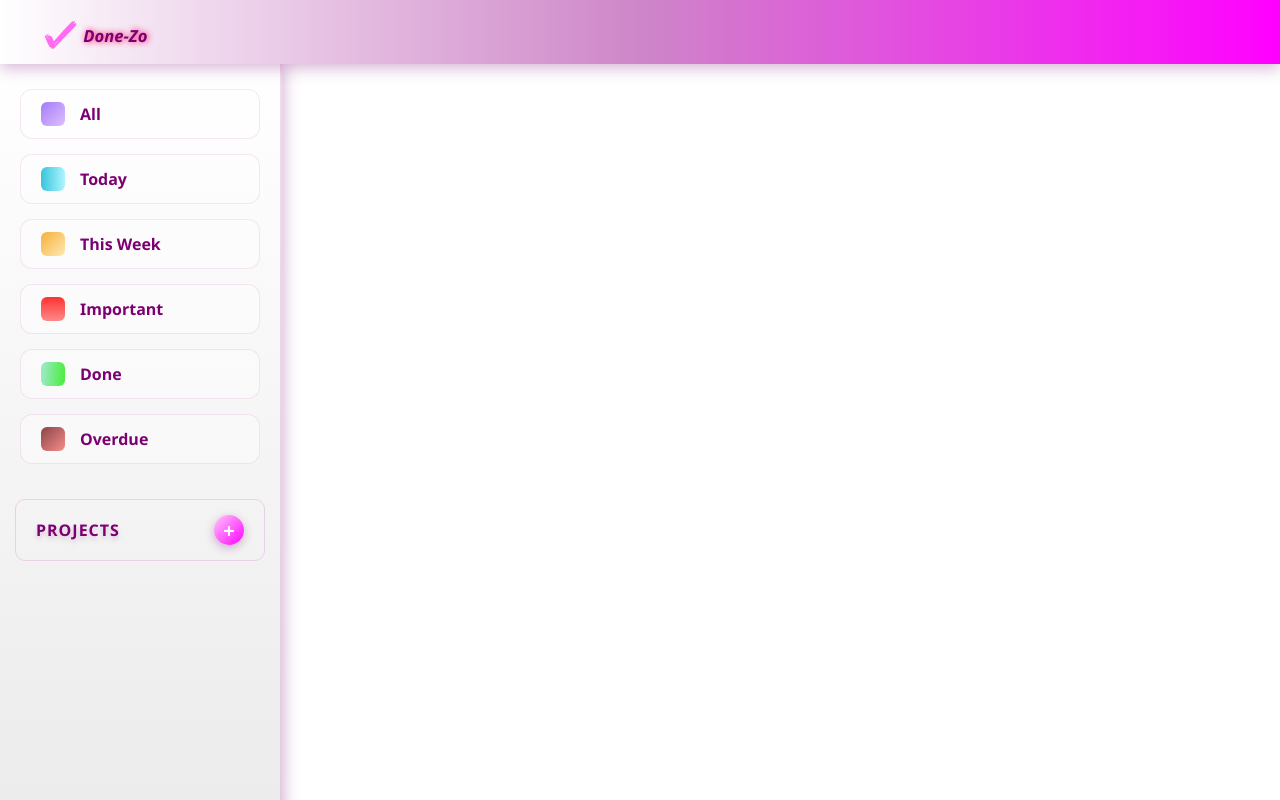
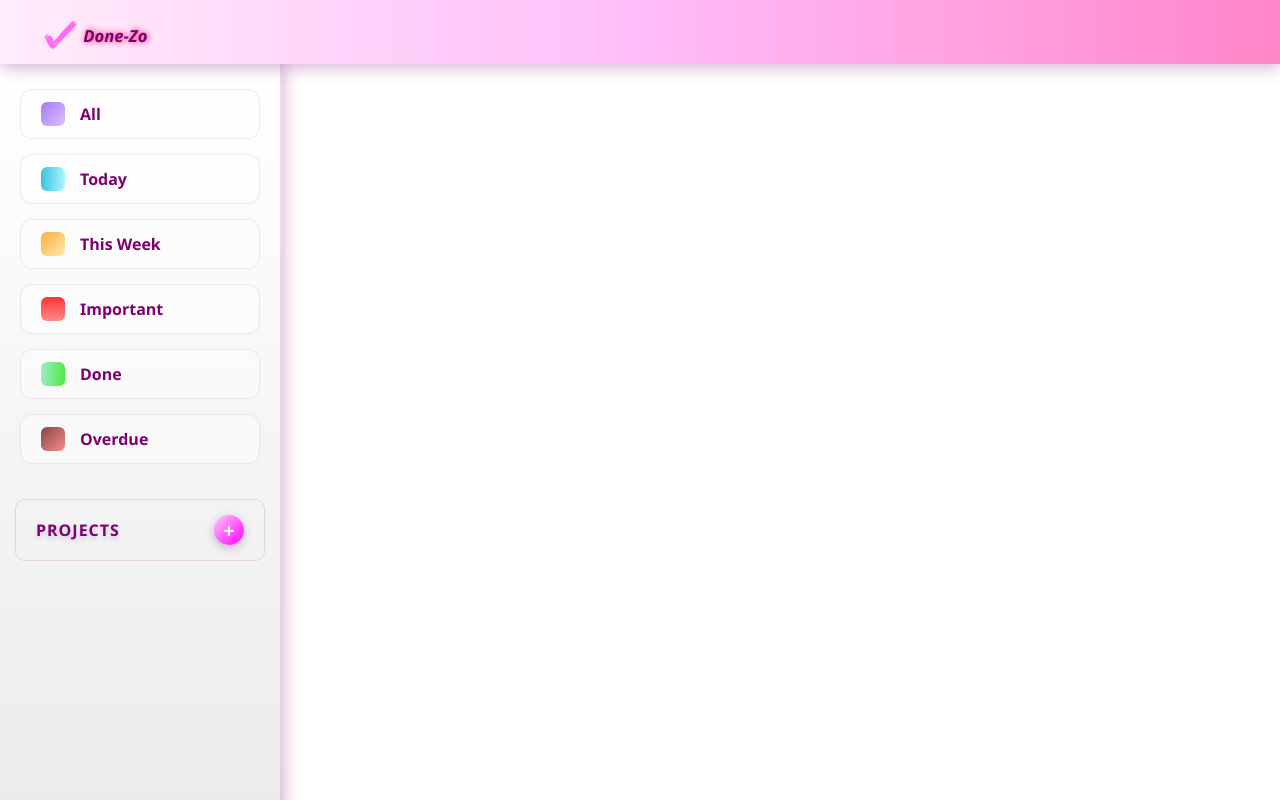
Before and after one commit to Seif-Sedky/to-do-list, a website built with webpack: page src/template.html in a window 1280 px wide. Built offline with nearby package versions, Linux system fonts and the light colour scheme.

Commit message:
Adjust header colours

```diff
--- a/src/style.css
+++ b/src/style.css
@@ -17,7 +17,7 @@ p {
 #header {
     width: 100%;
     height: var(--header-height);
-    background: linear-gradient(0.25turn, #ffffff, #ce86c8, #ff00ff);
+    background: linear-gradient(0.25turn, #ffedfb, #ffbdf9, #ff86c9);
     box-shadow: 0 4px 15px rgba(124, 0, 114, 0.3);
 
     position: relative;
```
